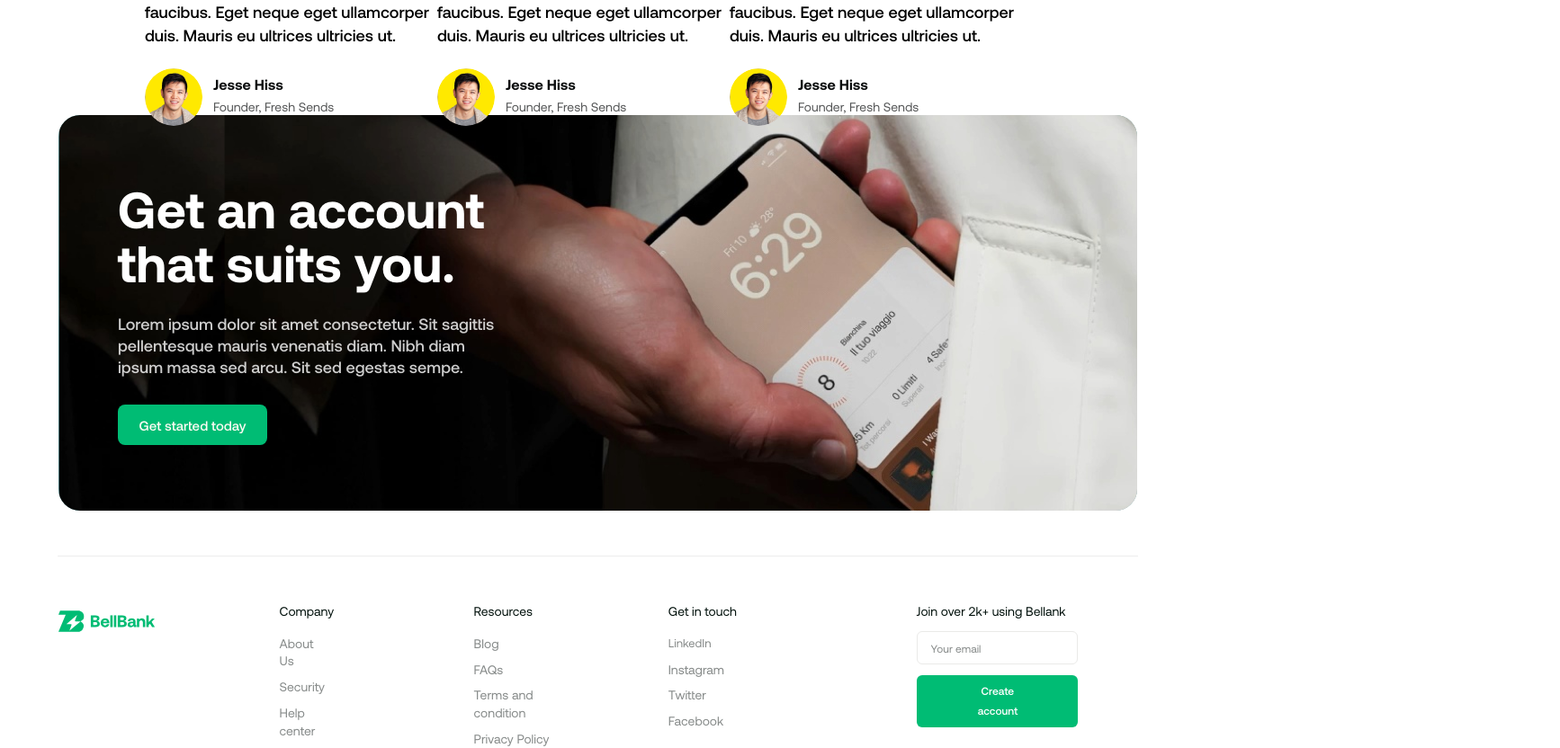
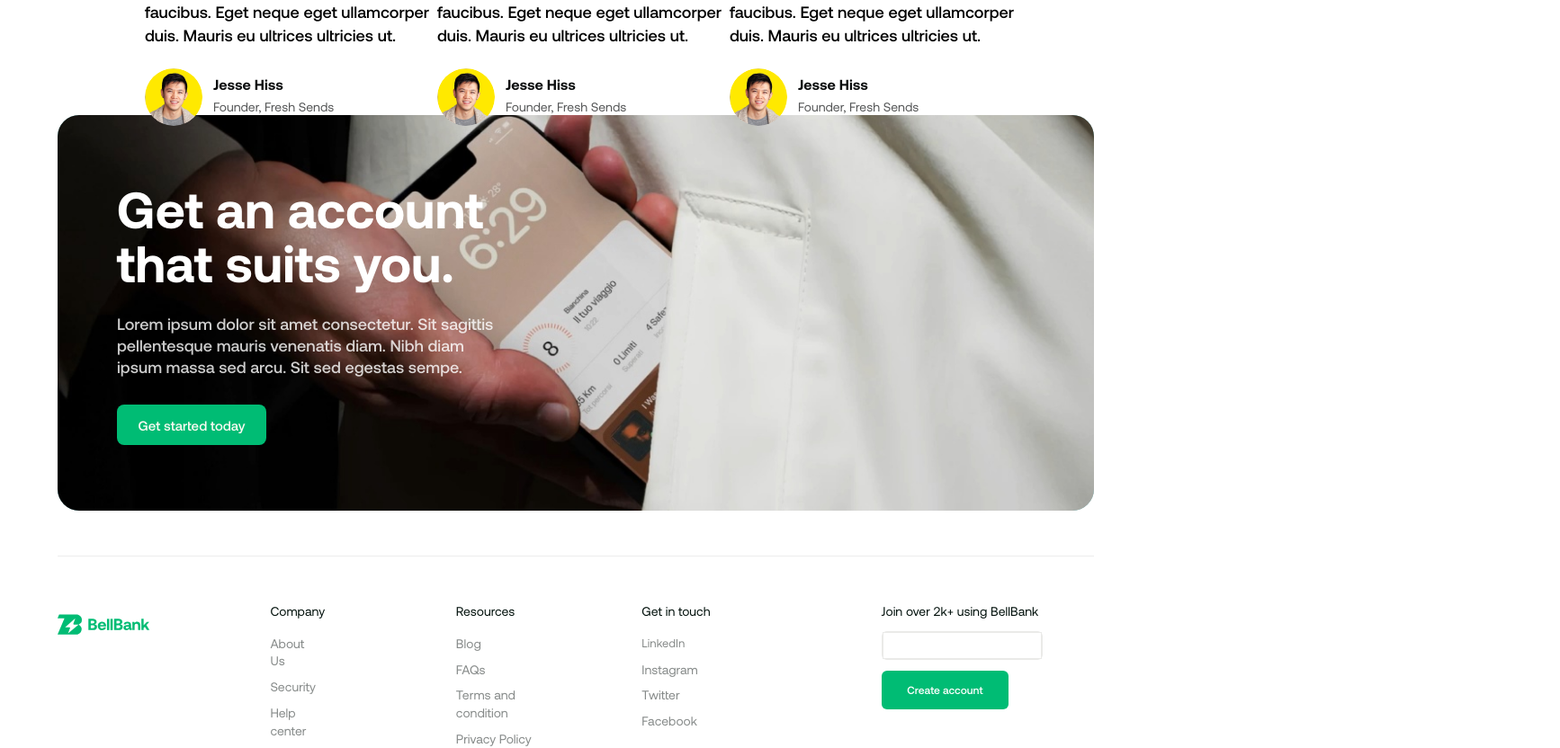
Before and after one commit to horlas08/BellBank, a React (Vite) app: page /aboutus in a window 1280 px wide. Shown: the part 4042-4874 px from the top of the page at 90% size, 1734 px wide, since content can reach past the window. Built offline with nearby package versions, Linux system fonts and the light colour scheme.

Commit message:
homepage done without function

```diff
--- a/eslint.config.js
+++ b/eslint.config.js
@@ -1,4 +1,4 @@
-export default [
+module.exports = [
     {
         languageOptions: {
             parseOptions: {
--- a/package.json
+++ b/package.json
@@ -23,6 +23,7 @@
     "@typescript-eslint/parser": "^7.2.0",
     "@vitejs/plugin-react": "^4.2.1",
     "autoprefixer": "^10.4.8",
+    "daisyui": "^4.10.5",
     "eslint": "^8.57.0",
     "eslint-plugin-react-hooks": "^4.6.0",
     "eslint-plugin-react-refresh": "^0.4.6",
--- a/src/components/Experience.tsx
+++ b/src/components/Experience.tsx
@@ -20,7 +20,7 @@ export default function Experience() {
                     milestones.
                 </div>
             </div>
-            <div className="flex flex-col items-center justify-start gap-[80px]">
+            <div className="w-full mx-auto flex flex-col items-center justify-start gap-[80px]">
                 <ExperienceItem title={'Debit cards'} subtitle={'Instant Debit cards that always work'}>
                     <div
                         className="rounded-11xl bg-seagreen box-border w-[677px] h-[437px] overflow-hidden mix-blend-normal border-[8px] border-solid border-whitesmoke-100">
--- a/src/components/ExperienceItem.tsx
+++ b/src/components/ExperienceItem.tsx
@@ -10,7 +10,7 @@ type ExperienceItem ={
 export default function ExperienceItem({title, subtitle, children}:ExperienceItem) {
     return (
 
-            <div className="w-[100%] flex relative h-[437px]">
+            <div className="w-[100%] justify-between flex relative h-[437px]">
                 <CardLeft
                     debitCards={title}
                     desc={'If transfers aren’t your jam, we get it. Request a debit card and have it delivered to you within 48 hours. Activate it in minutes, and start using it right away.'}
--- a/src/components/Footer.tsx
+++ b/src/components/Footer.tsx
@@ -1,4 +1,5 @@
 import { FunctionComponent, useMemo, type CSSProperties } from "react";
+import {Link} from "react-router-dom";
 
 export type FrameComponentType = {
   /** Style props */
@@ -13,42 +14,39 @@ const Footer: FunctionComponent<FrameComponentType> = ({ propTop }) => {
   }, [propTop]);
 
   return (
-    <div className="relative top-[83px]  w-[90%] mx-auto h-[904px] text-center text-xs text-dimgray-200 font-aeonik"
+    <div className="relative top-[83px]  w-[90%] mx-auto  text-center text-xs text-dimgray-200 font-aeonik !overflow-hidden"
       style={frameDiv2Style}
     >
 
-      <div className="absolute top-[0px] left-[0px] flex flex-col items-center justify-start gap-[50px] text-left text-sm text-white">
-        <div className="w-[1199px] relative rounded-3xl bg-cadetblue h-[440px] overflow-hidden shrink-0 text-38xl">
-          <img
-              className="absolute top-[0px] left-[0px] w-[1326px] h-[440px] object-cover"
-              alt=""
-              src="/image-761@2x.png"
+      <div className=" flex flex-col items-center justify-start gap-[50px] text-left text-sm text-white">
+        <div className="w-[100%] mx-auto relative rounded-3xl bg-cadetblue h-[440px] overflow-hidden text-38xl">
+          <img className=" w-full h-[440px] object-cover"
+               alt=""
+               src="/image-761@2x.png"
           />
-          <img
-              className="absolute top-[-185px] left-[184px] w-[1397.5px] h-[880.5px] object-cover"
-              alt=""
-              src="/image-763@2x.png"
-          />
+
           <div
               className="absolute top-[calc(50%_-_147px)] left-[66px] flex flex-col items-start justify-start gap-[30px]">
             <div className="flex flex-col items-start justify-start gap-[15px]">
               <b className="w-[420px] relative leading-[60px] inline-block h-[132px] shrink-0">
                 Get an account that suits you.
               </b>
-              <div className="w-[420px] relative text-lg leading-[24px] font-medium text-gray-1100 inline-block h-[72px] shrink-0">
+              <div
+                  className="w-[420px] relative text-lg leading-[24px] font-medium text-gray-1100 inline-block h-[72px] shrink-0">
                 Lorem ipsum dolor sit amet consectetur. Sit sagittis
                 pellentesque mauris venenatis diam. Nibh diam ipsum massa sed
                 arcu. Sit sed egestas sempe.
               </div>
             </div>
-            <div className="w-[166px] rounded-lg bg-mediumseagreen h-[45px] flex flex-row items-center justify-center py-[11px] px-5 box-border text-center text-mini text-floralwhite">
+            <div
+                className="w-[166px] rounded-lg bg-mediumseagreen h-[45px] flex flex-row items-center justify-center py-[11px] px-5 box-border text-center text-mini text-floralwhite">
               <div className="relative font-medium">Get started today</div>
             </div>
           </div>
         </div>
 
         <div className="w-[1201px] relative box-border h-px border-t-[1px] border-solid border-whitesmoke-500"/>
-        <div className="w-[1200px] flex flex-row items-start justify-start text-gray-500">
+        <div className="w-full flex flex-row items-start justify-start text-gray-500">
           <img
               className="flex-1 relative max-w-full overflow-hidden h-[207px]"
               alt=""
@@ -121,26 +119,26 @@ const Footer: FunctionComponent<FrameComponentType> = ({ propTop }) => {
           <div
               className="flex-1 h-[207px] flex flex-col items-start justify-start py-0 px-[29.9px] box-border gap-[12px]">
             <div className="relative leading-[21px]">
-              Join over 2k+ using Bellank
+              Join over 2k+ using BellBank
             </div>
             <div className="w-[179.6px] flex flex-col items-start justify-start gap-[12px] text-xs text-gray-100">
               <div
-                  className="w-[179.6px] rounded-md bg-white box-border flex flex-row items-start justify-start pt-[11px] px-[15px] pb-2.5 z-[1] border-[1px] border-solid border-whitesmoke-600">
-                <div
-                    className="w-[149.6px] overflow-hidden shrink-0 flex flex-row items-start justify-start py-0 pr-[93.6px] pl-0 box-border">
-                  <div className="relative">Your email</div>
-                </div>
+                  className="w-[179.6px] h-8 rounded-md bg-white box-border flex flex-row items-start justify-start  border-[1px] border-solid border-whitesmoke-600">
+                <input
+                    className="w-full h-full focus-visible:border-[1px]! border-[1px] border-solid border-whitesmoke-600 focus-visible:border-red-500 overflow-hidden shrink-0 flex flex-row items-start justify-start  box-border"/>
+
               </div>
               <div
-                  className="w-[179.6px] rounded-md bg-mediumseagreen flex flex-row items-start justify-center pt-1.5 pb-[7.4px] pr-[68.7px] pl-[69.8px] box-border z-[0] text-center text-white">
-                <div className="relative leading-[22.4px] font-medium">
+                  className="rounded-md bg-mediumseagreen flex flex-row items-center justify-center  box-border z-[0] text-center text-white">
+                <Link to={'/'}
+                      className="cursor-pointer w-full text-white no-underline relative leading-[22.4px] py-[10.4px] px-[28.7px] font-medium">
                   Create account
-                </div>
+                </Link>
               </div>
             </div>
           </div>
         </div>
-        <div className="w-[100%] mx-auto relative leading-[22px] text-gray-100 flex items-center">
+        <div className="w-[80%] mx-auto text-center relative leading-[22px] text-gray-100 flex items-center">
           © 2024. Bellbank is a bank powered by BellBank MFB Limited and duly
           licensed by the Central Bank of Nigeria. Unauthorized reproduction or
           redistribution of copyrighted materials on this website and our
@@ -150,11 +148,14 @@ const Footer: FunctionComponent<FrameComponentType> = ({ propTop }) => {
           are insured by Nigeria Deposit Insurance Corporation(NDIC). Additional
           disclosures can be found in the resources section of our website.
         </div>
-        <div className="relative w-full h-10  text-gray-100">
-          <div className="relative top-[22px] left-[calc(50%_-_132px)] leading-[18px]">
+
+        <div className="relative w-full h-10 text-gray-100">
+
+          <div className="relative text-gray-100 text-center">
             © 2024 BellBank MFB Limited. All rights reserved.
           </div>
-          <div className="absolute top-[-0.5px] left-[calc(50%_-_600.5px)] box-border w-[1201px] h-px border-t-[1px] border-solid border-whitesmoke-500"/>
+          <div
+              className="absolute top-[-0.5px] left-[calc(50%_-_600.5px)] box-border w-[1201px] h-px border-t-[1px] border-solid border-whitesmoke-500"/>
         </div>
       </div>
     </div>
--- a/src/components/ProtectItem.tsx
+++ b/src/components/ProtectItem.tsx
@@ -14,12 +14,12 @@ export default function ProtectItem({number, title, desc}:ProtectItem) {
 
 
             </div>
-            <div className="flex mt-[24px] flex-col items-start justify-start gap-[15px] text-mediumseagreen">
+            <div className="flex mt-[24px] w-full flex-col items-start justify-start gap-[15px] text-mediumseagreen">
                 <b className="relative text-xl tracking-[-0.33px] leading-[24.2px]">
                     {title}
                 </b>
                 <div
-                    className="w-[315px] relative text-lg leading-[24px] font-medium text-dimgray-100 flex items-center">
+                    className="relative text-lg leading-[24px] w-[70%] font-medium text-dimgray-100 flex items-center">
                     {desc}
                 </div>
             </div>
--- a/src/components/Testimonial.tsx
+++ b/src/components/Testimonial.tsx
@@ -52,7 +52,7 @@ const Testimonial: FunctionComponent<TestimonialType> = ({
                           </p>
                       </span>
                 </TestimonialItem>
- <TestimonialItem title={'Founder, Fresh Sends'} username={'Jesse Hiss'}
+                <TestimonialItem title={'Founder, Fresh Sends'} username={'Jesse Hiss'}
                                  image={'/659fa9238d96a7bdeceaf7ee-jesse20hiss2020fresh20sendsjpeg@2x.png'}>
                     <span className="text-black">
                           <p className="m-0">
@@ -69,7 +69,7 @@ const Testimonial: FunctionComponent<TestimonialType> = ({
                           </p>
                       </span>
                 </TestimonialItem>
- <TestimonialItem title={'Founder, Fresh Sends'} username={'Jesse Hiss'}
+                <TestimonialItem title={'Founder, Fresh Sends'} username={'Jesse Hiss'}
                                  image={'/659fa9238d96a7bdeceaf7ee-jesse20hiss2020fresh20sendsjpeg@2x.png'}>
                     <span className="text-black">
                           <p className="m-0">
--- a/src/pages/Homepage.tsx
+++ b/src/pages/Homepage.tsx
@@ -56,8 +56,10 @@ const Homepage: FunctionComponent = () => {
                 <Protecting/>
 
                 <Api/>
-                <Testimonial fa9238d96a7bdeceaf7eeJess="/659fa9238d96a7bdeceaf7ee-jesse20hiss2020fresh20sendsjpeg@2x.png"/>
+                <Testimonial
+                    fa9238d96a7bdeceaf7eeJess="/659fa9238d96a7bdeceaf7ee-jesse20hiss2020fresh20sendsjpeg@2x.png"/>
                 <Footer/>
+
             </div>
         </div>
     );
--- a/tailwind.config.js
+++ b/tailwind.config.js
@@ -90,4 +90,7 @@ module.exports = {
   corePlugins: {
     preflight: false,
   },
+  plugins: [
+    require('daisyui'),
+  ],
 };
```
Also changed, not shown: src/components/Protecting.tsx (+7 -8 lines), src/components/SwiperItem.tsx (+12 -25 lines), 1 other file (tests, documents, lock files or other folders).
